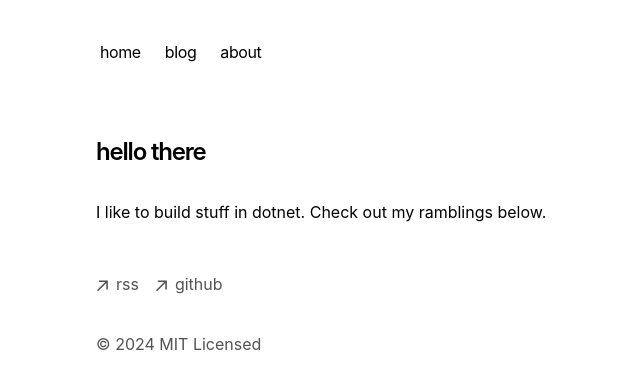
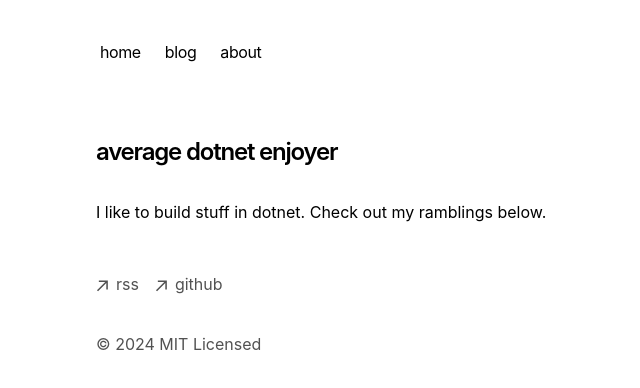
Before and after one commit to ksalk/ksalk.github.io, a Next.js app: page / in a window 1280 px wide. Shown: the top 388 px of the page, without its empty margins (160-800 px from the left). Built offline with nearby package versions, Linux system fonts and the light colour scheme.

Commit message:
Update content

```diff
--- a/app/page.tsx
+++ b/app/page.tsx
@@ -4,7 +4,7 @@ export default function Page() {
   return (
     <section>
       <h1 className="mb-8 text-2xl font-semibold tracking-tighter">
-        hello there
+        average dotnet enjoyer
       </h1>
       <p className="mb-4">
         {`I like to build stuff in dotnet. Check out my ramblings below.`}
```
